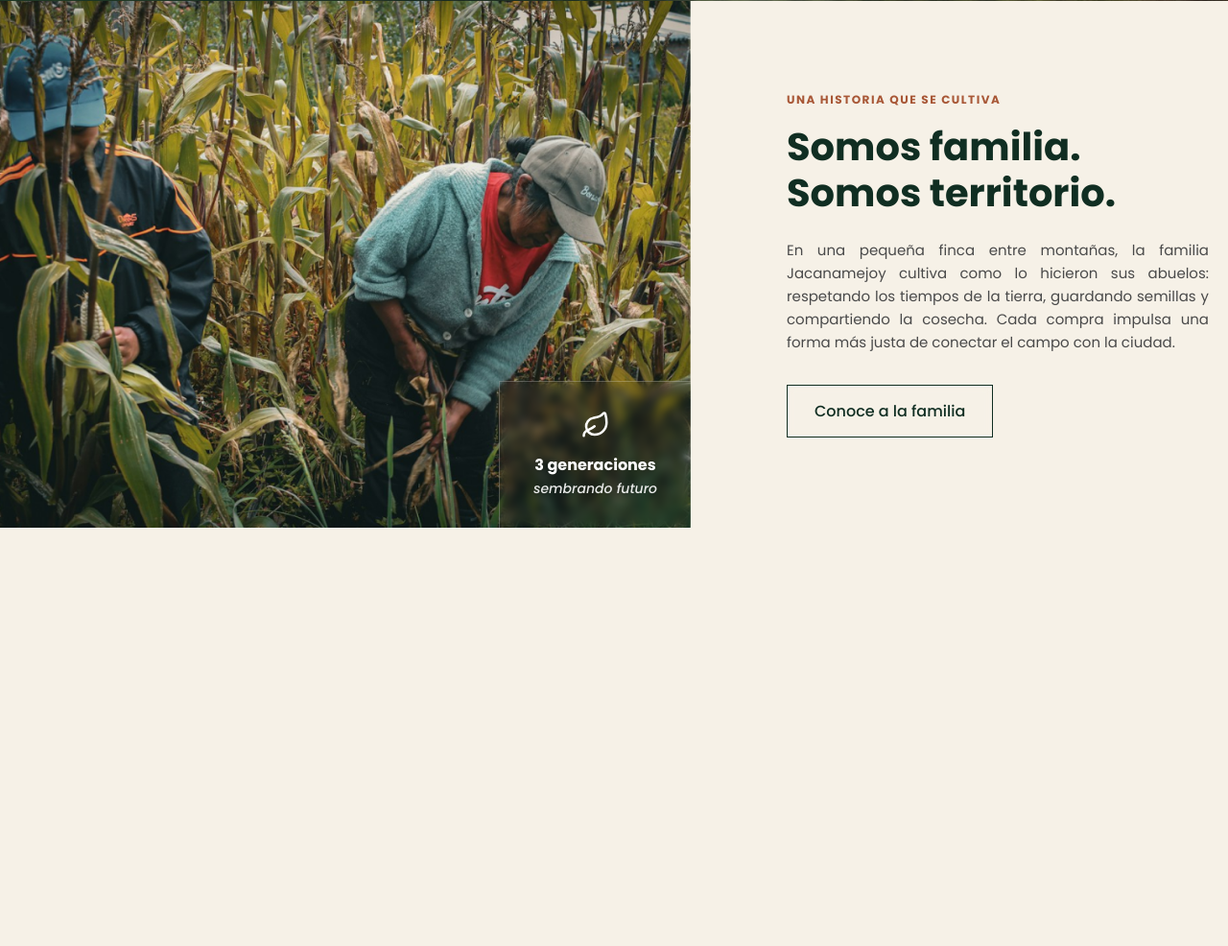
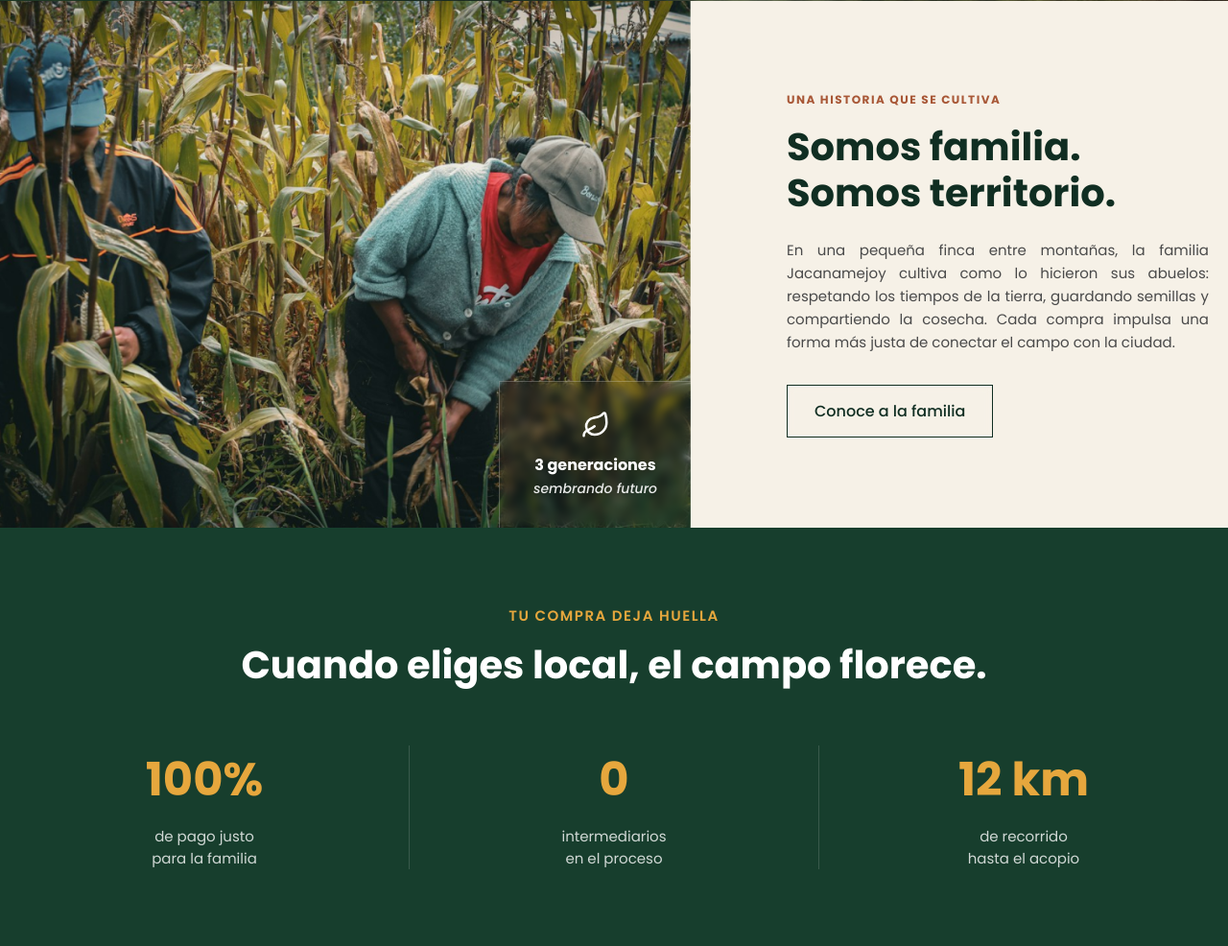
Before and after one commit to DwDarwin/Raices-del-valle, a plain HTML site: page index.html in a window 1280 px wide. Shown: the part 759-1745 px from the top of the page at 96% size. Before the commit the page ends 1309 px from the top, so only its background shows below. Drawn offline with Linux system fonts and the light colour scheme.

Commit message:
Agregar sección de métricas con estilos y contenido informativo

```diff
--- a/css/home.css
+++ b/css/home.css
@@ -200,6 +200,57 @@
   text-align: justify;
 }
 
+.metrics-section {
+  background-color: var(--color-primary);
+  color: var(--color-white);
+  padding: 80px 0;
+  text-align: center;
+}
+
+.metrics-wrapper {
+  display: flex;
+  flex-direction: column;
+  align-items: center;
+}
+
+.metrics-subtitle {
+  color: var(--color-accent);
+}
+
+.metrics-title {
+  margin-bottom: 60px;
+}
+
+.metrics-grid {
+  display: flex;
+  justify-content: space-around;
+  width: 100%;
+}
+
+.metric-item {
+  flex: 1;
+  display: flex;
+  flex-direction: column;
+  align-items: center;
+}
+
+.metric-item:not(:last-child) {
+  border-right: 1px solid rgba(255, 255, 255, 0.15);
+}
+
+.metric-number {
+  font-size: 48px;
+  font-weight: 700;
+  color: var(--color-accent);
+  margin-bottom: 12px;
+}
+
+.metric-description {
+  font-size: 15px;
+  line-height: 1.5;
+  color: rgba(255, 255, 255, 0.8);
+}
+
 @media (max-width: 992px) {
   .features-grid {
     flex-direction: column;
@@ -226,4 +277,18 @@
     font-size: 32px;
   }
 
+  .metrics-title {
+    font-size: 28px;
+  }
+
+  .metrics-grid {
+    flex-direction: column;
+    gap: 40px;
+  }
+
+  .metric-item:not(:last-child) {
+    border-right: none;
+    border-bottom: 1px solid rgba(255, 255, 255, 0.15);
+    padding-bottom: 30px;
+  }
 }
--- a/index.html
+++ b/index.html
@@ -161,6 +161,34 @@
             </div>
         </section>
 
+        <section class="metrics-section">
+            <div class="container metrics-wrapper">
+
+                <h4 class="metrics-subtitle">TU COMPRA DEJA HUELLA</span>
+                <h2 class="metrics-title">Cuando eliges local, el campo florece.</h2>
+
+                <div class="metrics-grid">
+
+                    <div class="metric-item">
+                        <span class="metric-number">100%</span>
+                        <p class="metric-description">de pago justo<br>para la familia</p>
+                    </div>
+
+                    <div class="metric-item">
+                        <span class="metric-number">0</span>
+                        <p class="metric-description">intermediarios<br>en el proceso</p>
+                    </div>
+
+                    <div class="metric-item">
+                        <span class="metric-number">12 km</span>
+                        <p class="metric-description">de recorrido<br>hasta el acopio</p>
+                    </div>
+
+                </div>
+
+            </div>
+        </section>
+
     </main>
     <footer id="footer-container"></footer>
 </body>
```
